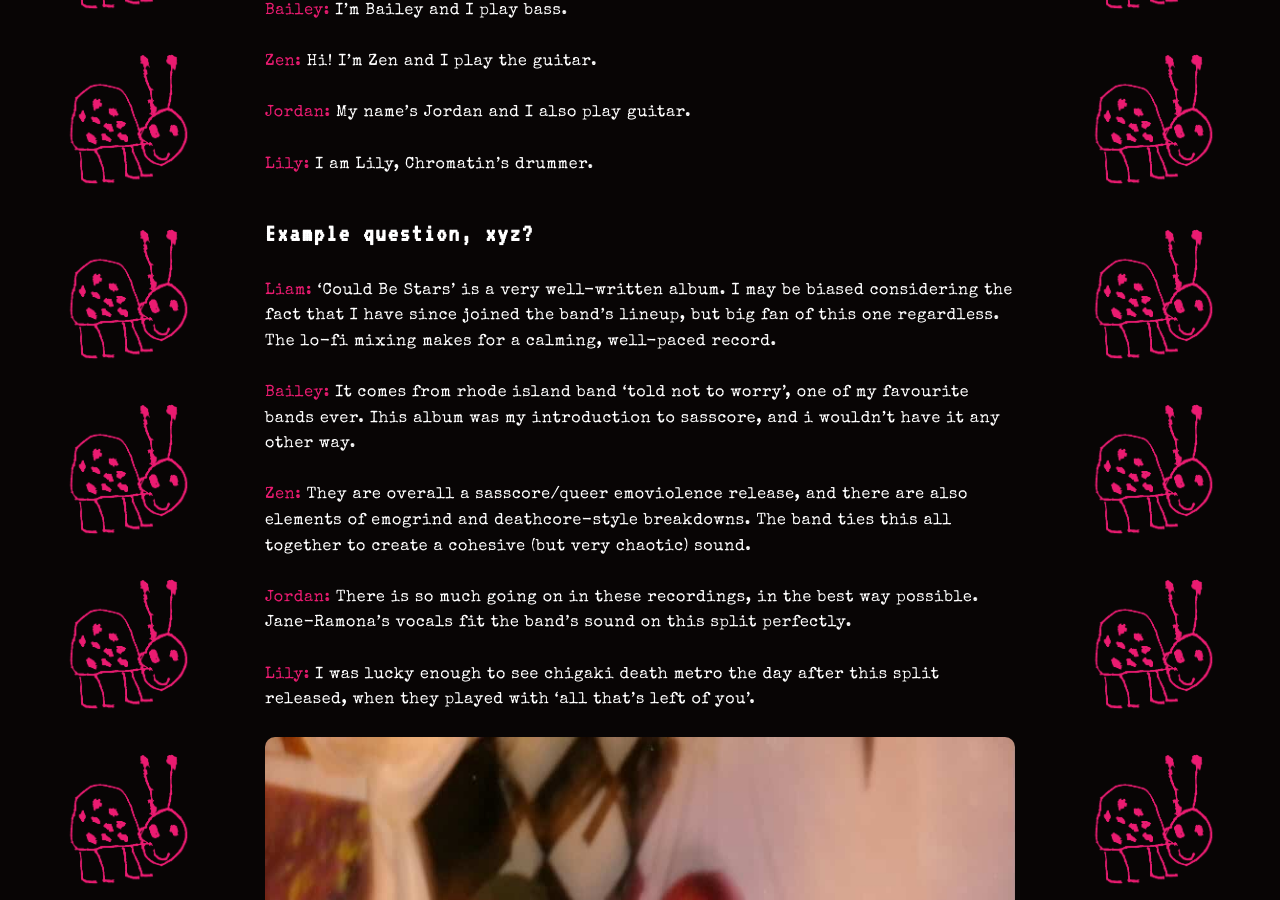
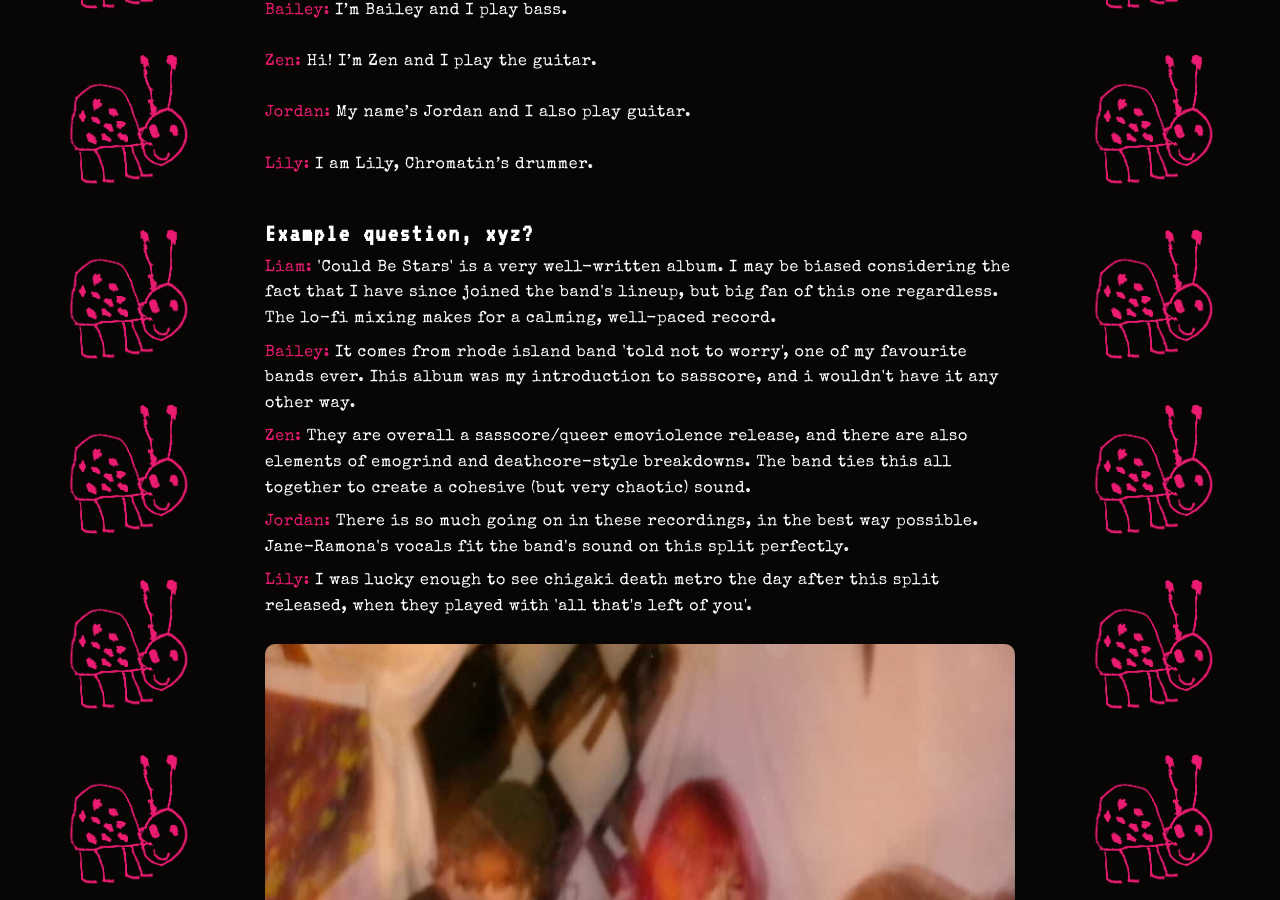
Before and after one commit to xxiwriterecipesnotlovelettersxx/xxiwriterecipesnotlovelettersxx.github.io, a Jekyll site: the page built from _posts/2026-03-10-interview-with-chromatin.md, in a window 1280 px wide and 900 px high, scrolled down 1386 px. Built offline with Jekyll 4.4.1, drawn with Linux system fonts in a browser that asks for light colours.

Commit message:
Update 2026-03-10-interview-with-chromatin.md

```diff
--- a/_posts/2026-03-10-interview-with-chromatin.md
+++ b/_posts/2026-03-10-interview-with-chromatin.md
@@ -35,6 +35,7 @@ Here is their interview!
 
 ### Example question, xyz?
 
+<p class="interview">
 <br>
 <span style="color:#EB1B71  ;">Liam:</span> 'Could Be Stars' is a very well-written album. I may be biased considering the fact that I have since joined the band's lineup, but big fan of this one regardless. The lo-fi mixing makes for a calming, well-paced record.
 <br><br>
@@ -45,6 +46,7 @@ Here is their interview!
 <span style="color:#EB1B71  ;">Jordan:</span> There is so much going on in these recordings, in the best way possible. Jane-Ramona's vocals fit the band's sound on this split perfectly.
 <br><br>
 <span style="color:#EB1B71  ;">Lily:</span> I was lucky enough to see chigaki death metro the day after this split released, when they played with 'all that's left of you'.
+</p>
 
 ![everythingilove](/images/chrom4.jpg)
 
```
